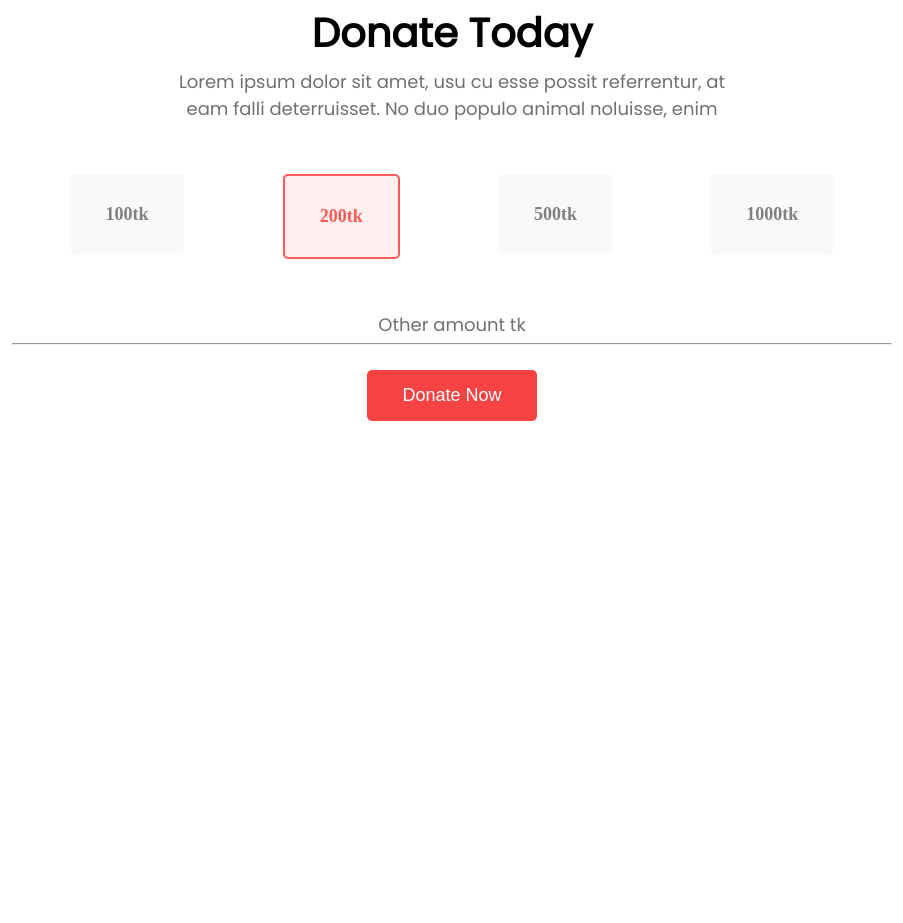
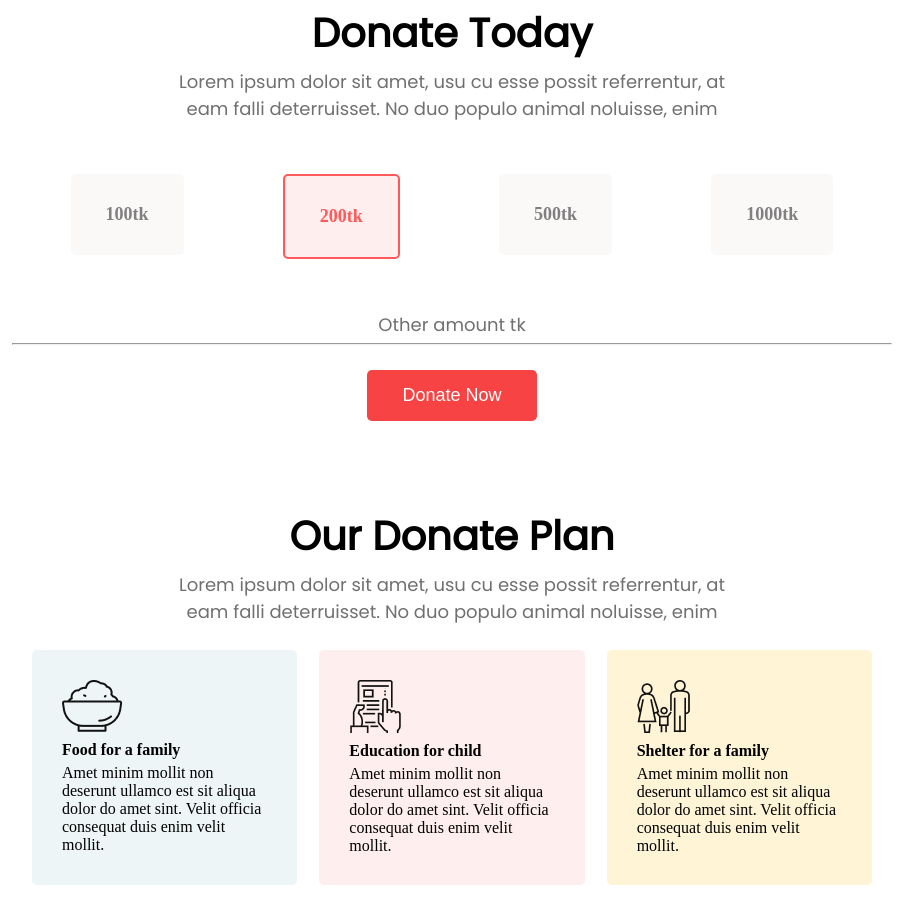
Before and after one commit to ApornaRakshit/donate-related-website, a plain HTML site: page index.html in a window 1280 px wide. Shown: the part 745-1668 px from the top of the page, without its empty margins (188-1091 px from the left). Before the commit the page ends 1251 px from the top, so only its background shows below. Drawn offline with Linux system fonts and the light colour scheme.

Commit message:
Donate plan part added

```diff
--- a/index.html
+++ b/index.html
@@ -59,6 +59,28 @@
                 <button class="btn-donate">Donate Now</button>
             </div>
         </section>
+        <section class="plan">
+            <h4 class="section-title">Our Donate Plan</h4>
+            <p class="section-description">Lorem ipsum dolor sit amet, usu cu esse possit referrentur, at <br> eam falli
+                deterruisset. No duo populo animal noluisse, enim</p>
+                <div class="plan-container">
+                    <div class="card" id="card1">
+                        <img src="assets/icons/food.png" alt="">
+                        <h4 id="card1-title">Food for a family</h4>
+                        <p>Amet minim mollit non deserunt ullamco est sit aliqua dolor do amet sint. Velit officia consequat duis enim velit mollit.</p>
+                    </div>
+                    <div class="card" id="card2">
+                        <img src="assets/icons/Frame-1.png" alt="">
+                        <h4 id="card2-title">Education for child</h4>
+                        <p>Amet minim mollit non deserunt ullamco est sit aliqua dolor do amet sint. Velit officia consequat duis enim velit mollit.</p>
+                    </div>
+                    <div class="card" id="card3">
+                        <img src="assets/icons/shelter.png" alt="">
+                        <h4 id="card3-title">Shelter for a family</h4>
+                        <p>Amet minim mollit non deserunt ullamco est sit aliqua dolor do amet sint. Velit officia consequat duis enim velit mollit.</p>
+                    </div>
+                </div>
+        </section>
     </main>
 </body>
 
--- a/styles/style.css
+++ b/styles/style.css
@@ -62,6 +62,7 @@ body {
     margin: 5px;
     border-radius: 5px;
 }
+
 /* responsive for small device */
 @media screen and (max-width:576px) {
     .banner-container {
@@ -77,6 +78,7 @@ body {
         font-size: 16px;
     }
 }
+
 /* responsive for medium device */
 @media screen and (min-width:577px) and (max-width:992px) {
     .banner-container {
@@ -96,8 +98,10 @@ body {
 main section {
     margin-top: 130px;
 }
+
 /* Donate today part css */
-.donate {
+.donate,
+.plan {
     border-radius: 10px;
     margin: 60px 200px;
     text-align: center;
@@ -122,7 +126,8 @@ main section {
     padding: 5px;
 }
 
-.donate-container {
+.donate-container,
+.plan-container {
     display: flex;
     gap: 22px;
     justify-content: space-around;
@@ -154,16 +159,17 @@ main section {
 #btn {
     padding: 20px;
 }
+
 /* responsive for small device */
 @media screen and (max-width: 576px) {
-    .donate {
+    .donate , .plan{
         width: 100%;
         margin: 0 40px;
         text-align: center;
-        height: 75vh;
+        /* height: 75vh; */
     }
 
-    .donate-container {
+    .donate-container , .plan-container {
         flex-direction: column;
         align-items: center;
         gap: 5px;
@@ -181,13 +187,43 @@ main section {
         font-size: 16px;
     }
 }
+
 /* responsive for medium device */
 @media screen and (min-width:577px) and (max-width:992px) {
-    .donate {
+    .donate, .plan {
         width: 100%;
         margin: 0 100px;
         text-align: center;
-        height: 75vh;
+        /* height: 75vh; */
     }
+}
 
+.card {
+    text-align: start;
+    padding: 30px;
+    border-radius: 5px;
 }
+
+#card1 {
+    background-color: #4F9DA61A;
+}
+
+#card2 {
+    background-color: #FF59591A;
+}
+
+#card3 {
+    background-color: #FFF4D6;
+}
+#card1-title{
+padding-top: 5px;
+padding-bottom: 5px;
+}
+#card2-title{
+padding-top: 5px;
+padding-bottom: 5px;
+}
+#card3-title{
+padding-top: 5px;
+padding-bottom: 5px;
+}
```
